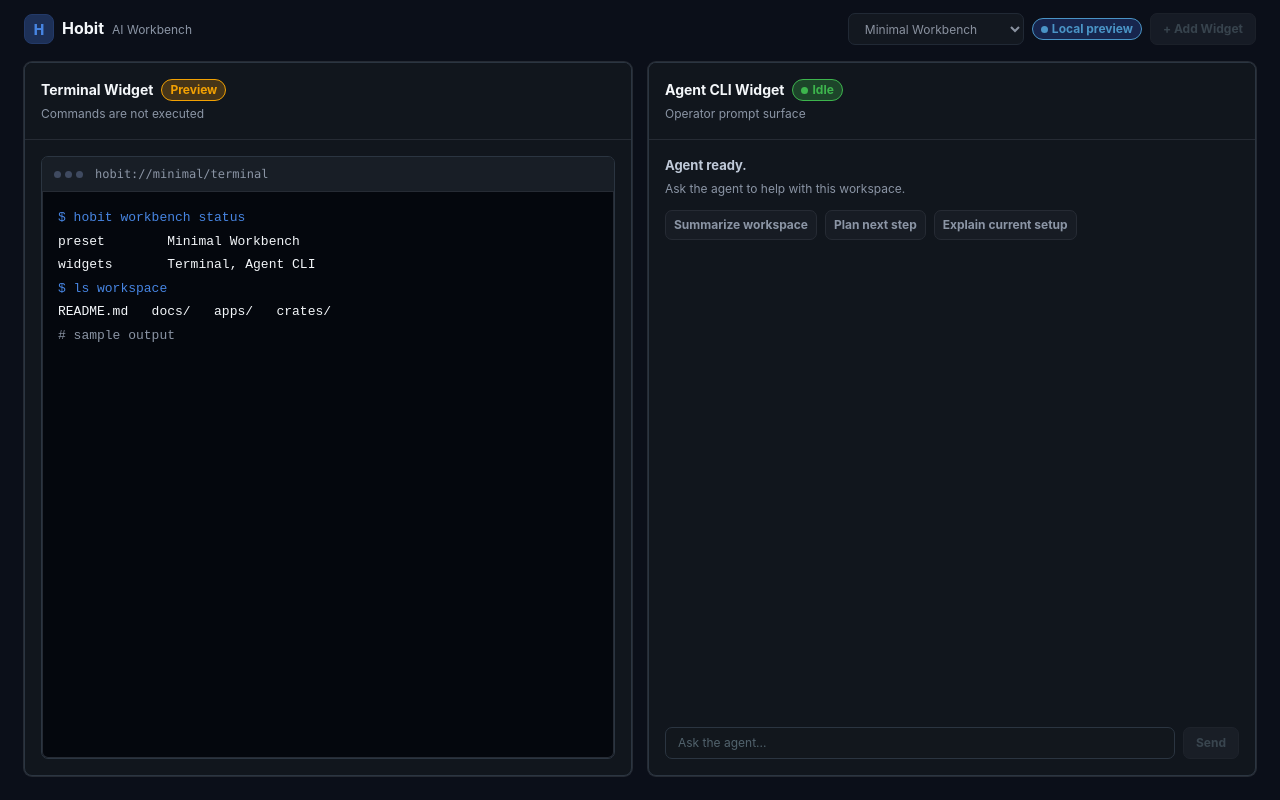
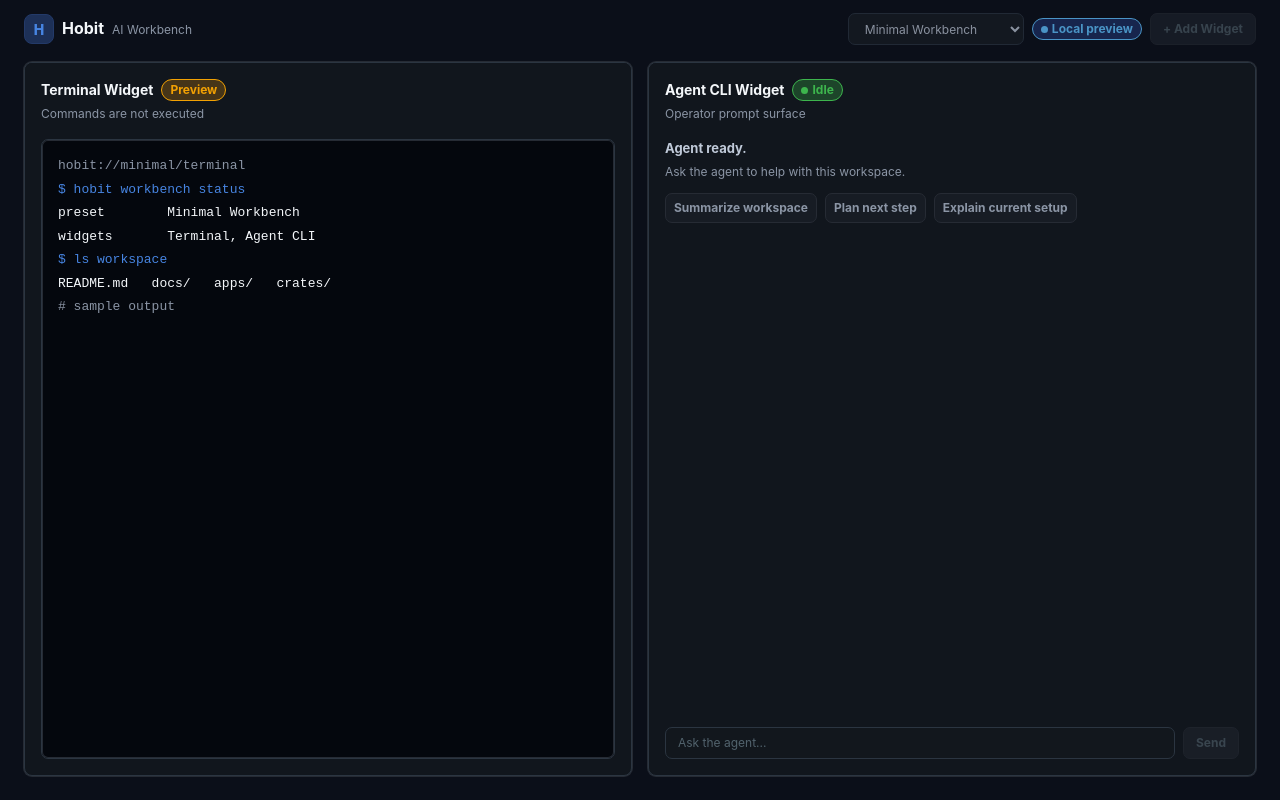
Before and after one commit to d-koshelev/Hobit, a React (Vite) app in the folder apps/desktop/frontend/: page / in a window 1280 px wide. Built offline with nearby package versions, Linux system fonts and the light colour scheme.

Commit message:
frontend: unify widget surface and soften header separation

```diff
--- a/apps/desktop/frontend/src/design-system/WidgetFrame.tsx
+++ b/apps/desktop/frontend/src/design-system/WidgetFrame.tsx
@@ -21,14 +21,12 @@ export function WidgetFrame({
   return (
     <Panel className="widget-frame">
       <header className="widget-header">
-        <div className="widget-header-main">
-          <div className="widget-heading">
-            <div className="widget-title-row">
-              <h2 className="widget-title">{title}</h2>
-              {status ? <div className="widget-status">{status}</div> : null}
-            </div>
-            <p className="widget-subtitle">{subtitle}</p>
+        <div className="widget-heading">
+          <div className="widget-title-row">
+            <h2 className="widget-title">{title}</h2>
+            {status ? <div className="widget-status">{status}</div> : null}
           </div>
+          <p className="widget-subtitle">{subtitle}</p>
         </div>
         {actions ? <div className="widget-actions">{actions}</div> : null}
       </header>
--- a/apps/desktop/frontend/src/styles/layout.css
+++ b/apps/desktop/frontend/src/styles/layout.css
@@ -121,22 +121,14 @@
   align-items: flex-start;
   justify-content: space-between;
   gap: var(--space-md);
-  border-bottom: 1px solid var(--color-border-subtle);
   background: var(--color-widget-surface);
-  padding: var(--space-lg);
+  padding: var(--space-lg) var(--space-lg) var(--space-sm);
 }
 
 .widget-heading {
   display: grid;
   min-width: 0;
   gap: var(--space-xs);
-}
-
-.widget-header-main {
-  display: flex;
-  min-width: 0;
-  align-items: flex-start;
-  gap: var(--space-md);
 }
 
 .widget-title-row {
@@ -180,7 +172,7 @@
   flex: 1;
   flex-direction: column;
   gap: var(--space-md);
-  padding: var(--space-lg);
+  padding: var(--space-sm) var(--space-lg) var(--space-lg);
 }
 
 .widget-footer {
@@ -366,7 +358,7 @@
 
 .terminal-screen {
   display: flex;
-  min-height: 380px;
+  min-height: 398px;
   flex: 1;
   flex-direction: column;
   border: 1px solid var(--color-border);
@@ -377,37 +369,6 @@
   font-size: var(--text-sm);
   overflow: hidden;
   box-shadow: var(--shadow-surface);
-}
-
-.terminal-chrome {
-  display: grid;
-  grid-template-columns: auto minmax(0, 1fr) auto;
-  align-items: center;
-  gap: var(--space-md);
-  border-bottom: 1px solid var(--color-border-subtle);
-  background: var(--color-nested-surface);
-  padding: var(--space-sm) var(--space-md);
-}
-
-.terminal-window-controls {
-  display: inline-flex;
-  gap: var(--space-xs);
-}
-
-.terminal-window-controls span {
-  width: 7px;
-  height: 7px;
-  border-radius: 999px;
-  background: var(--color-border-strong);
-}
-
-.terminal-path {
-  color: var(--color-text-muted);
-  font-family: var(--font-mono);
-  font-size: var(--text-xs);
-  overflow: hidden;
-  text-overflow: ellipsis;
-  white-space: nowrap;
 }
 
 .terminal-lines {
@@ -428,11 +389,6 @@
 
 .terminal-output {
   color: var(--color-terminal-text);
-}
-
-.suggestions {
-  display: grid;
-  gap: var(--space-sm);
 }
 
 .suggestion-grid {
--- a/apps/desktop/frontend/src/widgets/agent-cli/AgentCliWidget.tsx
+++ b/apps/desktop/frontend/src/widgets/agent-cli/AgentCliWidget.tsx
@@ -28,14 +28,12 @@ export function AgentCliWidget({ title }: WidgetRenderProps) {
         <p className="agent-text">Ask the agent to help with this workspace.</p>
       </div>
 
-      <div className="suggestions" aria-label="Mock suggested prompts">
-        <div className="suggestion-grid">
-          {prompts.map((prompt) => (
-            <span className="suggestion-chip" key={prompt}>
-              {prompt}
-            </span>
-          ))}
-        </div>
+      <div className="suggestion-grid" aria-label="Mock suggested prompts">
+        {prompts.map((prompt) => (
+          <span className="suggestion-chip" key={prompt}>
+            {prompt}
+          </span>
+        ))}
       </div>
 
       <div className="prompt-row">
--- a/apps/desktop/frontend/src/widgets/terminal/TerminalWidget.tsx
+++ b/apps/desktop/frontend/src/widgets/terminal/TerminalWidget.tsx
@@ -3,6 +3,7 @@ import { WidgetFrame } from "../../design-system/WidgetFrame";
 import type { WidgetRenderProps } from "../../workbench/types";
 
 const lines = [
+  { kind: "muted", text: "hobit://minimal/terminal" },
   { kind: "prompt", text: "$ hobit workbench status" },
   { kind: "output", text: "preset        Minimal Workbench" },
   { kind: "output", text: "widgets       Terminal, Agent CLI" },
@@ -23,14 +24,6 @@ export function TerminalWidget({ title }: WidgetRenderProps) {
       title={title}
     >
       <div className="terminal-screen" aria-label="Mock terminal output">
-        <div className="terminal-chrome">
-          <div className="terminal-window-controls" aria-hidden="true">
-            <span />
-            <span />
-            <span />
-          </div>
-          <span className="terminal-path">hobit://minimal/terminal</span>
-        </div>
         <pre className="terminal-lines">
           {lines.map((line) => (
             <span className={`terminal-${line.kind}`} key={line.text}>
```
